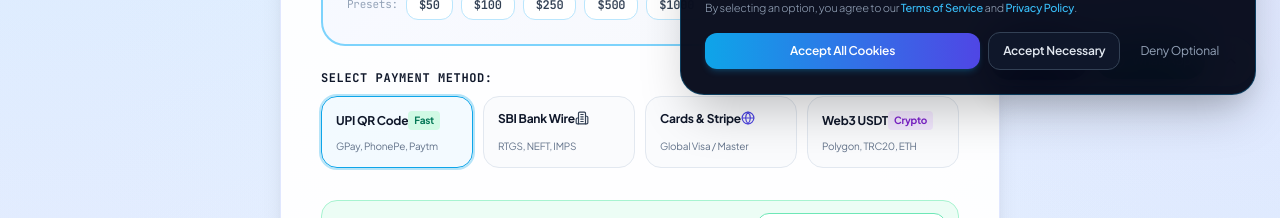
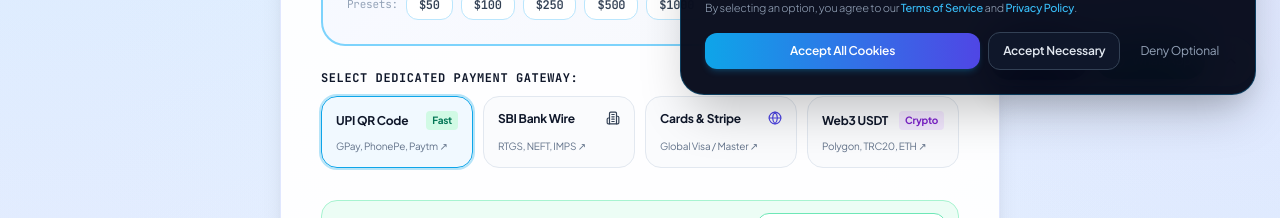
Before and after one commit to vikasmishrav87/theunfilteredengineer, a React (Vite) app: page /pay in a window 1280 px wide. Shown: the part 689-907 px from the top of the page. Built offline with nearby package versions, Linux system fonts and the light colour scheme; no server answers.

Commit message:
feat: make all 4 payment method buttons directly navigate to their dedicated gateway pages

```diff
--- a/src/components/PaymentModal.jsx
+++ b/src/components/PaymentModal.jsx
@@ -365,76 +365,76 @@ export default function PaymentModal({
                 </div>
               </div>
 
-              {/* Payment Gateway Method Tabs (Fully Responsive) */}
+              {/* Payment Gateway Method Tabs (DIRECT DEDICATED PAGE ACCESS) */}
               <div className="grid grid-cols-2 sm:grid-cols-4 gap-2 sm:gap-2.5 mb-6">
 
-                {/* UPI QR Scanner */}
-                <button
-                  type="button"
-                  onClick={() => setPaymentMethod('razorpay')}
-                  className={`p-3 rounded-2xl border text-left transition-all cursor-pointer flex flex-col justify-between min-h-[70px] ${
+                {/* UPI QR Scanner Dedicated */}
+                <Link
+                  to={`/pay/upi?amount=${amountUSD}&currency=${currencyMode}`}
+                  onClick={onClose}
+                  className={`p-3 rounded-2xl border text-left transition-all cursor-pointer flex flex-col justify-between min-h-[70px] group ${
                     paymentMethod === 'razorpay'
-                      ? 'border-sky-500 bg-sky-50/70 ring-2 ring-sky-500/20 shadow-xs'
-                      : 'border-slate-200 hover:border-slate-300 bg-slate-50/50'
+                      ? 'border-sky-500 bg-sky-50/90 ring-2 ring-sky-500/20 shadow-xs'
+                      : 'border-slate-200 hover:border-emerald-400 hover:bg-emerald-50/50 bg-slate-50/50'
                   }`}
                 >
                   <div className="flex items-center justify-between mb-1">
-                    <span className="text-xs font-bold text-slate-900 leading-tight">UPI QR Code</span>
+                    <span className="text-xs font-bold text-slate-900 group-hover:text-emerald-900 leading-tight">UPI QR Code</span>
                     <span className="px-1.5 py-0.5 rounded bg-emerald-100 text-emerald-700 text-[10px] font-bold">Fast</span>
                   </div>
-                  <div className="text-[10px] text-slate-500 leading-tight">GPay, PhonePe, Paytm</div>
-                </button>
+                  <div className="text-[10px] text-slate-500 group-hover:text-slate-700 leading-tight">GPay, PhonePe, Paytm ↗</div>
+                </Link>
 
-                {/* Direct Bank Wire */}
-                <button
-                  type="button"
-                  onClick={() => setPaymentMethod('bank')}
-                  className={`p-3 rounded-2xl border text-left transition-all cursor-pointer flex flex-col justify-between min-h-[70px] ${
+                {/* Direct Bank Wire Dedicated */}
+                <Link
+                  to={`/pay/bank?amount=${amountUSD}&currency=${currencyMode}`}
+                  onClick={onClose}
+                  className={`p-3 rounded-2xl border text-left transition-all cursor-pointer flex flex-col justify-between min-h-[70px] group ${
                     paymentMethod === 'bank'
                       ? 'border-slate-800 bg-slate-100 ring-2 ring-slate-800/20 shadow-xs'
-                      : 'border-slate-200 hover:border-slate-300 bg-slate-50/50'
+                      : 'border-slate-200 hover:border-slate-800 hover:bg-slate-100 bg-slate-50/50'
                   }`}
                 >
                   <div className="flex items-center justify-between mb-1">
-                    <span className="text-xs font-bold text-slate-900 leading-tight">SBI Bank</span>
+                    <span className="text-xs font-bold text-slate-900 group-hover:text-slate-950 leading-tight">SBI Bank</span>
                     <Building2 className="w-3.5 h-3.5 text-slate-700" />
                   </div>
-                  <div className="text-[10px] text-slate-500 leading-tight">RTGS, NEFT, IMPS</div>
-                </button>
+                  <div className="text-[10px] text-slate-500 group-hover:text-slate-700 leading-tight">RTGS, NEFT, IMPS ↗</div>
+                </Link>
 
-                {/* Stripe Global */}
-                <button
-                  type="button"
-                  onClick={() => setPaymentMethod('stripe')}
-                  className={`p-3 rounded-2xl border text-left transition-all cursor-pointer flex flex-col justify-between min-h-[70px] ${
+                {/* Stripe Global Dedicated */}
+                <Link
+                  to={`/pay/card?amount=${amountUSD}&currency=${currencyMode}`}
+                  onClick={onClose}
+                  className={`p-3 rounded-2xl border text-left transition-all cursor-pointer flex flex-col justify-between min-h-[70px] group ${
                     paymentMethod === 'stripe'
-                      ? 'border-indigo-500 bg-indigo-50/70 ring-2 ring-indigo-500/20 shadow-xs'
-                      : 'border-slate-200 hover:border-slate-300 bg-slate-50/50'
+                      ? 'border-indigo-500 bg-indigo-50/80 ring-2 ring-indigo-500/20 shadow-xs'
+                      : 'border-slate-200 hover:border-indigo-400 hover:bg-indigo-50/50 bg-slate-50/50'
                   }`}
                 >
                   <div className="flex items-center justify-between mb-1">
-                    <span className="text-xs font-bold text-slate-900 leading-tight">Cards / Stripe</span>
+                    <span className="text-xs font-bold text-slate-900 group-hover:text-indigo-950 leading-tight">Cards / Stripe</span>
                     <Globe className="w-3.5 h-3.5 text-indigo-600" />
                   </div>
-                  <div className="text-[10px] text-slate-500 leading-tight">Global Visa / Master</div>
-                </button>
+                  <div className="text-[10px] text-slate-500 group-hover:text-slate-700 leading-tight">Global Visa / Master ↗</div>
+                </Link>
 
-                {/* Crypto / Web3 */}
-                <button
-                  type="button"
-                  onClick={() => setPaymentMethod('crypto')}
-                  className={`p-3 rounded-2xl border text-left transition-all cursor-pointer flex flex-col justify-between min-h-[70px] ${
+                {/* Crypto / Web3 Dedicated */}
+                <Link
+                  to={`/pay/polygon?amount=${amountUSD}&currency=${currencyMode}`}
+                  onClick={onClose}
+                  className={`p-3 rounded-2xl border text-left transition-all cursor-pointer flex flex-col justify-between min-h-[70px] group ${
                     paymentMethod === 'crypto'
-                      ? 'border-purple-500 bg-purple-50/70 ring-2 ring-purple-500/20 shadow-xs'
-                      : 'border-slate-200 hover:border-slate-300 bg-slate-50/50'
+                      ? 'border-purple-500 bg-purple-50/80 ring-2 ring-purple-500/20 shadow-xs'
+                      : 'border-slate-200 hover:border-purple-400 hover:bg-purple-50/50 bg-slate-50/50'
                   }`}
                 >
                   <div className="flex items-center justify-between mb-1">
-                    <span className="text-xs font-bold text-slate-900 leading-tight">Web3 USDT</span>
+                    <span className="text-xs font-bold text-slate-900 group-hover:text-purple-950 leading-tight">Web3 USDT</span>
                     <span className="px-1.5 py-0.5 rounded bg-purple-100 text-purple-700 text-[10px] font-bold">Crypto</span>
                   </div>
-                  <div className="text-[10px] text-slate-500 leading-tight">Polygon, TRC20, ETH</div>
-                </button>
+                  <div className="text-[10px] text-slate-500 group-hover:text-slate-700 leading-tight">Polygon, TRC20, ETH ↗</div>
+                </Link>
 
               </div>
 
--- a/src/pages/CheckoutPage.jsx
+++ b/src/pages/CheckoutPage.jsx
@@ -331,80 +331,76 @@ export default function CheckoutPage() {
                 </div>
               </div>
 
-              {/* PAYMENT METHOD SELECTOR TABS */}
+              {/* PAYMENT METHOD SELECTOR TABS (DIRECT DEDICATED PAGE ACCESS) */}
               <div>
                 <label className="block text-xs font-mono font-bold text-slate-900 uppercase tracking-wider mb-2.5">
-                  Select Payment Method:
+                  Select Dedicated Payment Gateway:
                 </label>
                 <div className="grid grid-cols-2 sm:grid-cols-4 gap-2 sm:gap-2.5">
 
-                  {/* UPI QR Code */}
-                  <button
-                    type="button"
-                    onClick={() => setPaymentMethod('upi')}
-                    className={`p-3.5 rounded-2xl border text-left transition-all cursor-pointer flex flex-col justify-between min-h-[72px] ${
+                  {/* UPI QR Code Dedicated */}
+                  <Link
+                    to={`/pay/upi?amount=${amountUSD}&currency=${currencyMode}${serviceName ? `&service=${encodeURIComponent(serviceName)}` : ''}${clientName ? `&client=${encodeURIComponent(clientName)}` : ''}`}
+                    className={`p-3.5 rounded-2xl border text-left transition-all cursor-pointer flex flex-col justify-between min-h-[72px] group ${
                       paymentMethod === 'upi'
-                        ? 'border-sky-500 bg-sky-50/80 ring-2 ring-sky-500/30 shadow-xs'
-                        : 'border-slate-200 hover:border-slate-300 bg-slate-50/50'
+                        ? 'border-sky-500 bg-sky-50/90 ring-2 ring-sky-500/30 shadow-xs'
+                        : 'border-slate-200 hover:border-emerald-400 hover:bg-emerald-50/60 bg-slate-50/50'
                     }`}
                   >
                     <div className="flex items-center justify-between mb-1">
-                      <span className="text-xs font-bold text-slate-900 leading-tight">UPI QR Code</span>
+                      <span className="text-xs font-bold text-slate-900 group-hover:text-emerald-950 leading-tight">UPI QR Code</span>
                       <span className="px-1.5 py-0.5 rounded bg-emerald-100 text-emerald-700 text-[10px] font-bold">Fast</span>
                     </div>
-                    <div className="text-[10px] text-slate-500 leading-tight">GPay, PhonePe, Paytm</div>
-                  </button>
+                    <div className="text-[10px] text-slate-500 group-hover:text-slate-700 leading-tight">GPay, PhonePe, Paytm ↗</div>
+                  </Link>
 
-                  {/* SBI Bank Transfer */}
-                  <button
-                    type="button"
-                    onClick={() => setPaymentMethod('bank')}
-                    className={`p-3.5 rounded-2xl border text-left transition-all cursor-pointer flex flex-col justify-between min-h-[72px] ${
+                  {/* SBI Bank Transfer Dedicated */}
+                  <Link
+                    to={`/pay/bank?amount=${amountUSD}&currency=${currencyMode}${serviceName ? `&service=${encodeURIComponent(serviceName)}` : ''}${clientName ? `&client=${encodeURIComponent(clientName)}` : ''}`}
+                    className={`p-3.5 rounded-2xl border text-left transition-all cursor-pointer flex flex-col justify-between min-h-[72px] group ${
                       paymentMethod === 'bank'
                         ? 'border-slate-800 bg-slate-100 ring-2 ring-slate-800/30 shadow-xs'
-                        : 'border-slate-200 hover:border-slate-300 bg-slate-50/50'
+                        : 'border-slate-200 hover:border-slate-800 hover:bg-slate-100 bg-slate-50/50'
                     }`}
                   >
                     <div className="flex items-center justify-between mb-1">
-                      <span className="text-xs font-bold text-slate-900 leading-tight">SBI Bank Wire</span>
+                      <span className="text-xs font-bold text-slate-900 group-hover:text-slate-950 leading-tight">SBI Bank Wire</span>
                       <Building2 className="w-3.5 h-3.5 text-slate-700" />
                     </div>
-                    <div className="text-[10px] text-slate-500 leading-tight">RTGS, NEFT, IMPS</div>
-                  </button>
+                    <div className="text-[10px] text-slate-500 group-hover:text-slate-700 leading-tight">RTGS, NEFT, IMPS ↗</div>
+                  </Link>
 
-                  {/* Cards / Stripe */}
-                  <button
-                    type="button"
-                    onClick={() => setPaymentMethod('stripe')}
-                    className={`p-3.5 rounded-2xl border text-left transition-all cursor-pointer flex flex-col justify-between min-h-[72px] ${
+                  {/* Cards / Stripe Dedicated */}
+                  <Link
+                    to={`/pay/card?amount=${amountUSD}&currency=${currencyMode}${serviceName ? `&service=${encodeURIComponent(serviceName)}` : ''}${clientName ? `&client=${encodeURIComponent(clientName)}` : ''}`}
+                    className={`p-3.5 rounded-2xl border text-left transition-all cursor-pointer flex flex-col justify-between min-h-[72px] group ${
                       paymentMethod === 'stripe'
                         ? 'border-indigo-500 bg-indigo-50/80 ring-2 ring-indigo-500/30 shadow-xs'
-                        : 'border-slate-200 hover:border-slate-300 bg-slate-50/50'
+                        : 'border-slate-200 hover:border-indigo-400 hover:bg-indigo-50/60 bg-slate-50/50'
                     }`}
                   >
                     <div className="flex items-center justify-between mb-1">
-                      <span className="text-xs font-bold text-slate-900 leading-tight">Cards & Stripe</span>
+                      <span className="text-xs font-bold text-slate-900 group-hover:text-indigo-950 leading-tight">Cards & Stripe</span>
                       <Globe className="w-3.5 h-3.5 text-indigo-600" />
                     </div>
-                    <div className="text-[10px] text-slate-500 leading-tight">Global Visa / Master</div>
-                  </button>
+                    <div className="text-[10px] text-slate-500 group-hover:text-slate-700 leading-tight">Global Visa / Master ↗</div>
+                  </Link>
 
-                  {/* Web3 USDT */}
-                  <button
-                    type="button"
-                    onClick={() => setPaymentMethod('crypto')}
-                    className={`p-3.5 rounded-2xl border text-left transition-all cursor-pointer flex flex-col justify-between min-h-[72px] ${
+                  {/* Web3 USDT Dedicated */}
+                  <Link
+                    to={`/pay/polygon?amount=${amountUSD}&currency=${currencyMode}${serviceName ? `&service=${encodeURIComponent(serviceName)}` : ''}${clientName ? `&client=${encodeURIComponent(clientName)}` : ''}`}
+                    className={`p-3.5 rounded-2xl border text-left transition-all cursor-pointer flex flex-col justify-between min-h-[72px] group ${
                       paymentMethod === 'crypto'
                         ? 'border-purple-500 bg-purple-50/80 ring-2 ring-purple-500/30 shadow-xs'
-                        : 'border-slate-200 hover:border-slate-300 bg-slate-50/50'
+                        : 'border-slate-200 hover:border-purple-400 hover:bg-purple-50/60 bg-slate-50/50'
                     }`}
                   >
                     <div className="flex items-center justify-between mb-1">
-                      <span className="text-xs font-bold text-slate-900 leading-tight">Web3 USDT</span>
+                      <span className="text-xs font-bold text-slate-900 group-hover:text-purple-950 leading-tight">Web3 USDT</span>
                       <span className="px-1.5 py-0.5 rounded bg-purple-100 text-purple-700 text-[10px] font-bold">Crypto</span>
                     </div>
-                    <div className="text-[10px] text-slate-500 leading-tight">Polygon, TRC20, ETH</div>
-                  </button>
+                    <div className="text-[10px] text-slate-500 group-hover:text-slate-700 leading-tight">Polygon, TRC20, ETH ↗</div>
+                  </Link>
 
                 </div>
               </div>
```
